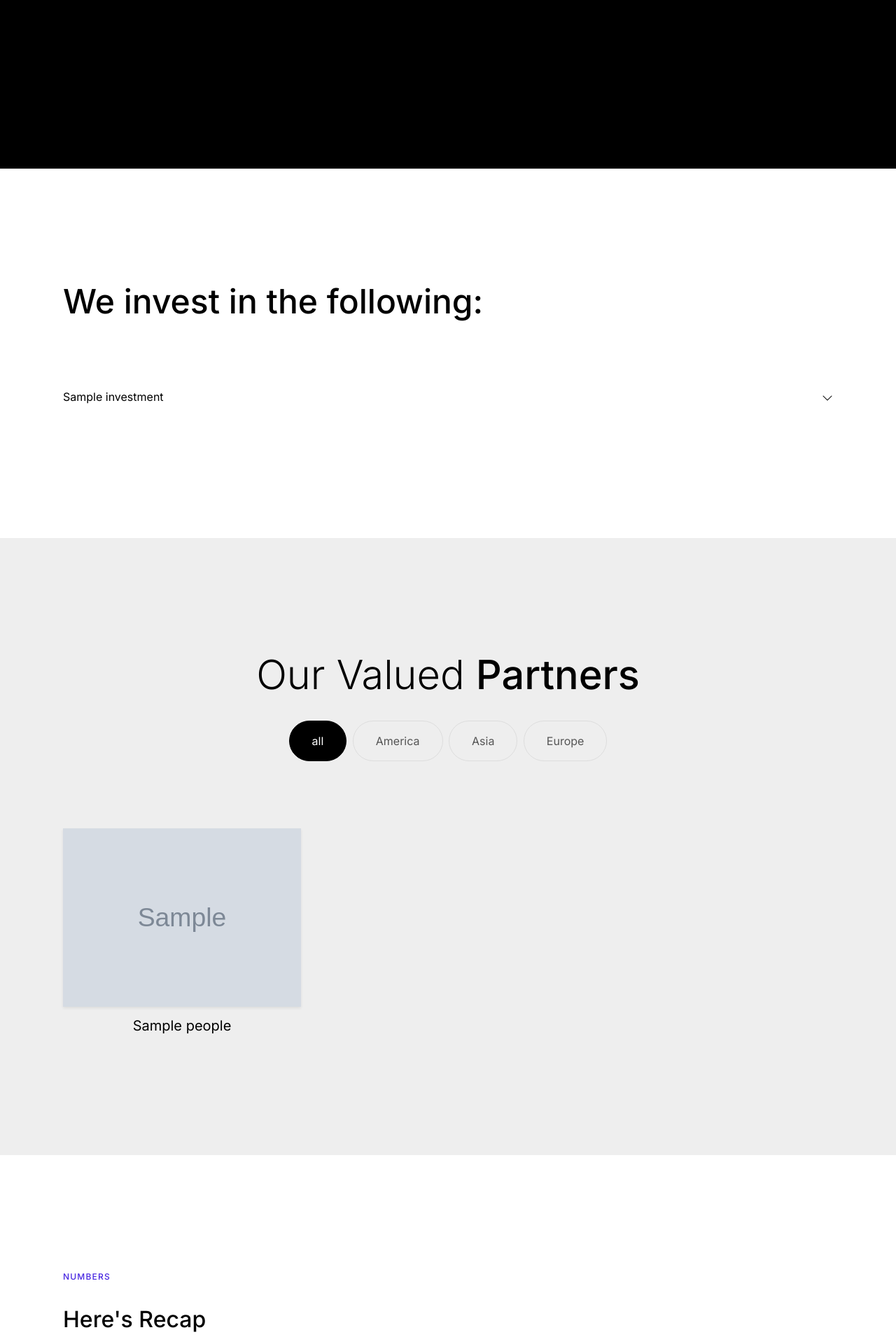
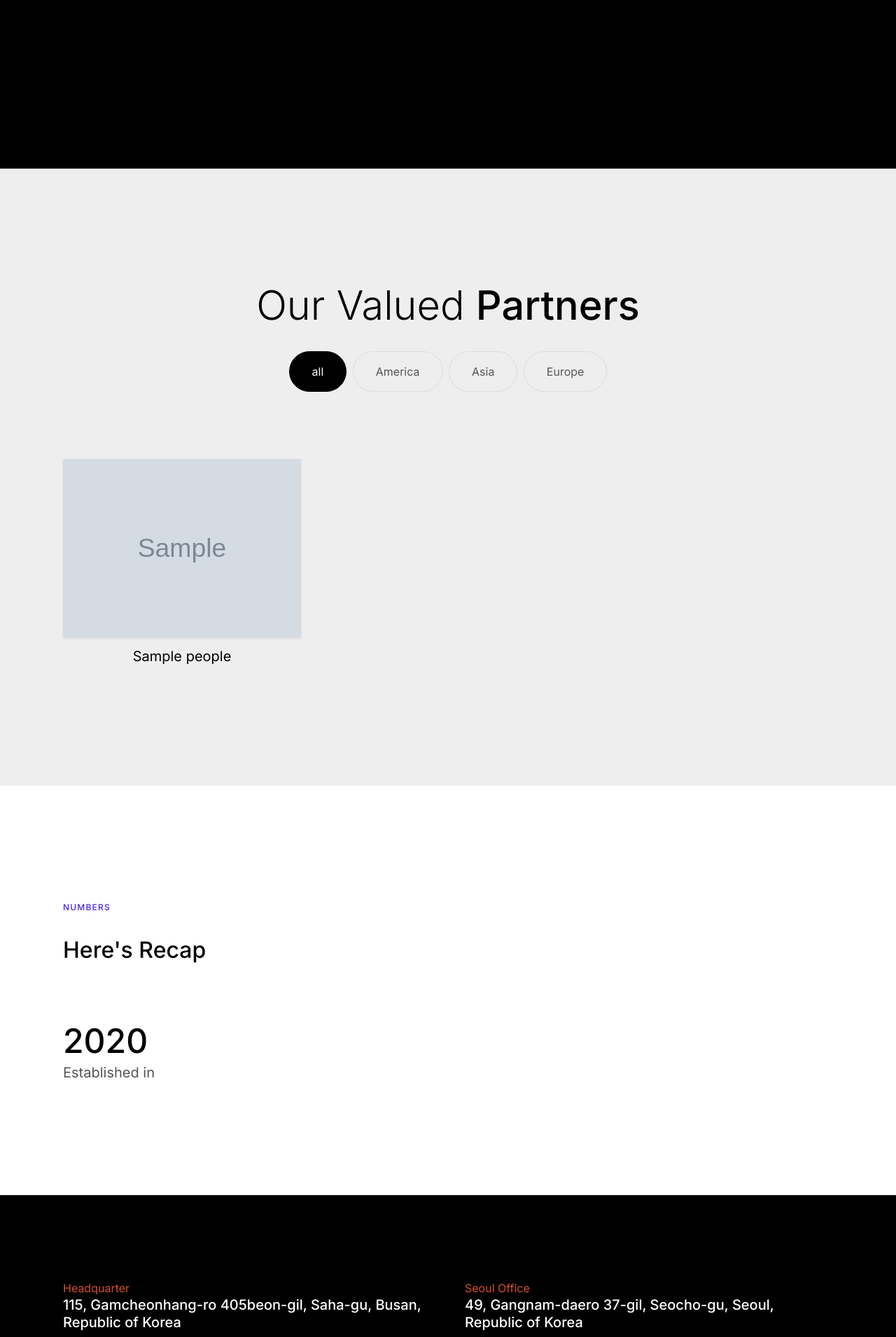
Before and after one commit to MO-Ventures/mo-vc, a Django app: template portfolio/templates/portfolio/index.html in a window 1280 px wide. Shown: the part 339-2250 px from the top of the page at 70% size. Run offline with Django 3.2, Linux system fonts and the light colour scheme; the template is opened without the code that fills it: most values are stand-ins (such as "Sample title", 1, 10 or a date in 2020); grey boxes marked "Sample" are stand-in pictures; some libraries are stand-ins or nearby versions.

Commit message:
Remove section and unused class

```diff
--- a/portfolio/templates/portfolio/index.html
+++ b/portfolio/templates/portfolio/index.html
@@ -13,36 +13,6 @@
   </div>
 </section>
 <!-- features -->
-<section class="py-15 py-xl-20">
-  <div class="container">
-  <div class="row mb-8">
-    <div class="col-lg-10">
-      <h2>{% blocktrans %}
-        We invest in the following:
-        {% endblocktrans %}
-      </h2>
-    </div>
-  </div>
-  <div class="accordion" id="accordion-1">
-  {% for i in investment %}
-    <div class="accordion-item">
-      <h2 class="accordion-header" id="heading-1-{{ forloop.counter }}">
-        <button class="accordion-button collapsed" type="button" data-bs-toggle="collapse"
-          data-bs-target="#collapse-1-{{ forloop.counter }}" aria-expanded="false" aria-controls="collapse-1-{{ forloop.counter }}">
-          {{ i.name }}
-        </button>
-      </h2>
-      <div id="collapse-1-{{ forloop.counter }}" class="accordion-collapse collapse" aria-labelledby="heading-1-{{ forloop.counter }}"
-        data-bs-parent="#accordion-1">
-        <div class="accordion-body">
-          <p class="text-secondary">
-          {{ i.description }}
-          </p>
-        </div>
-      </div>
-    </div>
-  {% endfor %}
-</section>
 <!-- demo -->
 <section id="demo" class="py-15 py-xl-20 bg-light">
   <div class="container">
```
Also changed, not shown: portfolio/views.py (+1 -24 lines).
